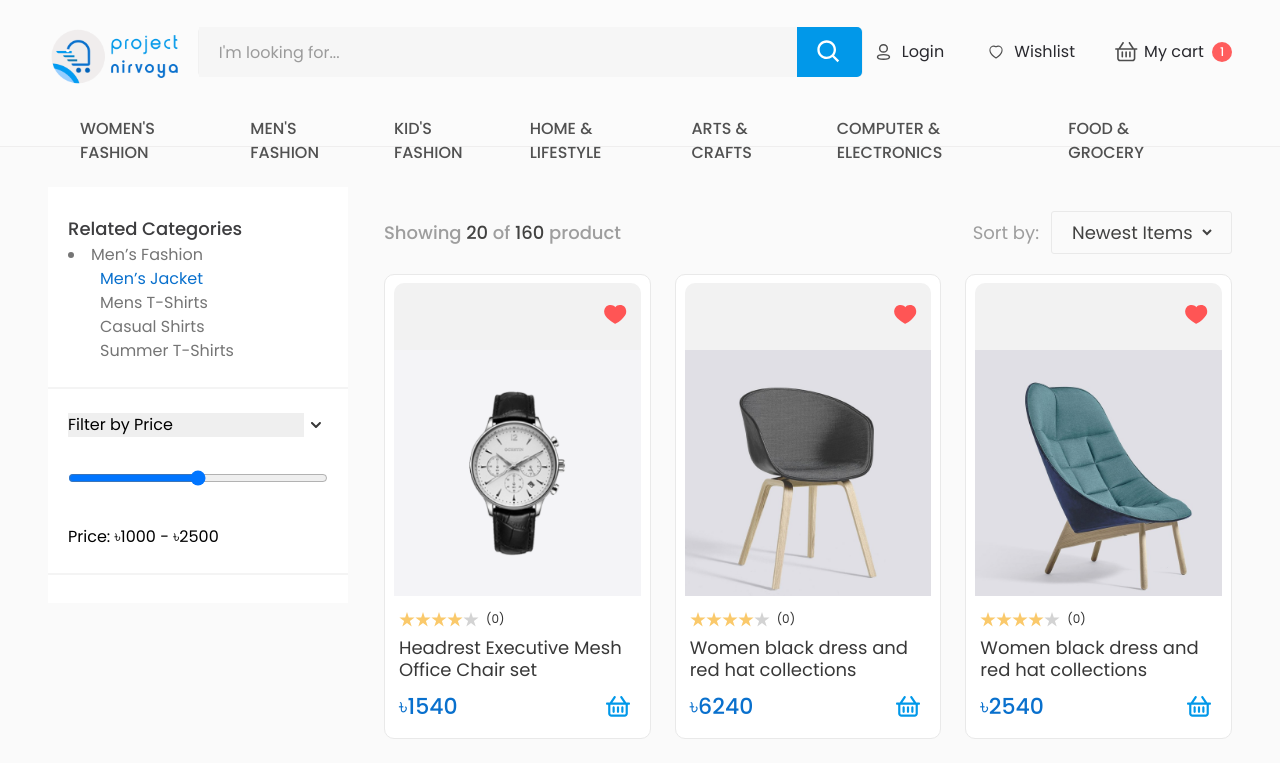
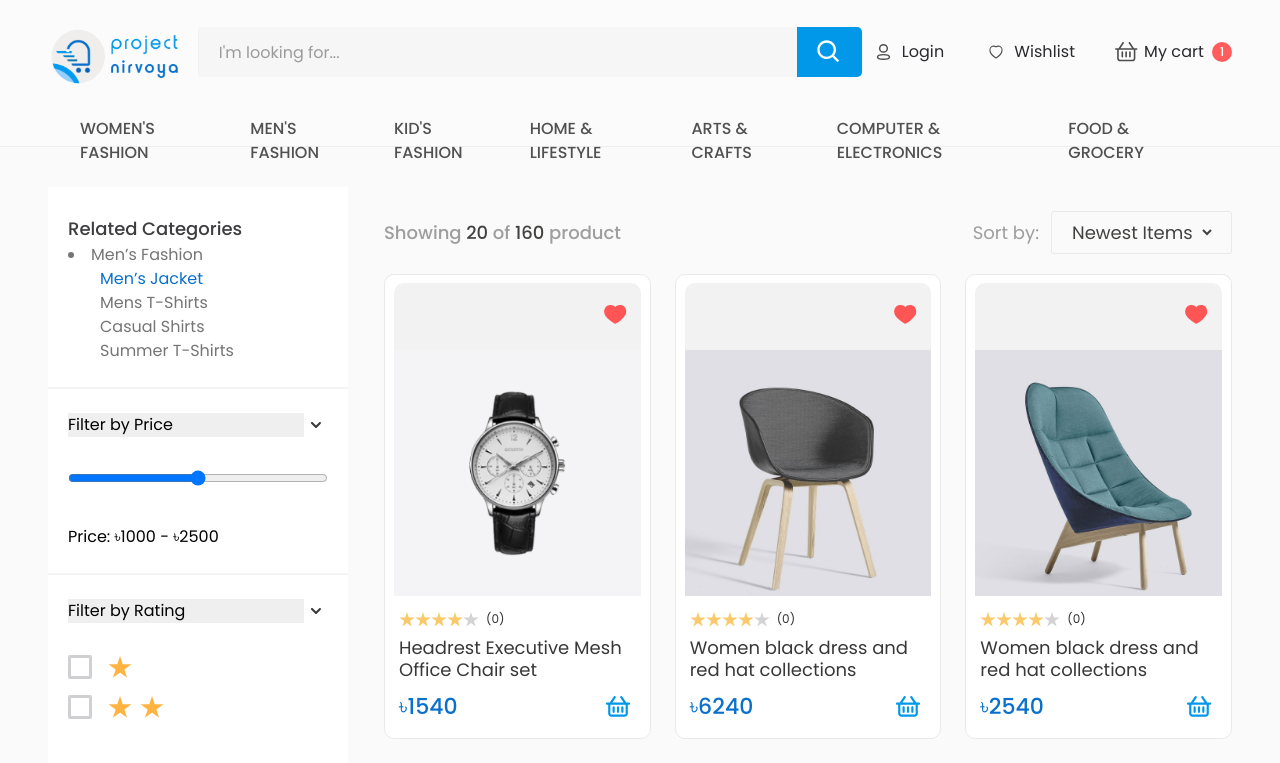
Before and after one commit to nursoftwarebd/glamcart-e-commerce, a Next.js app: page /products in a window 1280 px wide. Shown: the top 763 px of the page. Built offline with nearby package versions, Linux system fonts and the light colour scheme.

Commit message:
checkbox design functions

```diff
--- a/src/components/screen/Products/ProductSidebar.jsx
+++ b/src/components/screen/Products/ProductSidebar.jsx
@@ -1,7 +1,17 @@
+"use client"
 import Image from "next/image";
+import { useState } from "react";
 import bottom from "../../../assets/icons/chevron-down.svg";
+import Checkbox from "./checkbox/Checkbox";
 
 const ProductSidebar = () => {
+  const [isChecked, setIsChecked] = useState(false);
+
+  const handleCheckboxChange = () => {
+    setIsChecked(!isChecked);
+
+  };
+
   return (
     <div className="bg-white py-7 w-[300px]">
       <div className="px-5 pb-6 border-b-[2px] border-borderSide">
@@ -32,6 +42,18 @@ const ProductSidebar = () => {
         </div>
         <p>Price: ৳1000 - ৳2500 </p>
       </div>
+      <div className="px-5 py-6">
+      <div className="flex items-center justify-between w-full">
+          <select className="block appearance-none  w-full outline-none">
+            <option value="option1" className="text-lg leading-7 text-blackSec font-medium" disabled selected hidden>Filter by Rating</option>
+            <option value="option2">Option 2</option>
+            <option value="option3">Option 3</option>
+
+          </select>
+          <Image src={bottom} alt="bottom" className="w-6 h-6" />
+        </div>
+           <Checkbox label="1" checked={isChecked} onChange={handleCheckboxChange} />
+        </div>
     </div>
   );
 };
--- /dev/null
+++ b/src/components/screen/Products/checkbox/Checkbox.jsx
@@ -0,0 +1,95 @@
+import Image from "next/image";
+import checkstar from "../../../../assets/icons/check-star.svg";
+
+const Checkbox = ({ label, checked, onChange }) => {
+  return (
+    <>
+      <div className="mt-8 space-y-4">
+        {/* <label className="flex items-center space-x-2">
+          <input
+            type="checkbox"
+            className="appearance-none w-6 h-6 border-[3px] rounded-sm"
+            checked={checked}
+            onChange={onChange}
+          />
+         ---->> <span>{label}</span>
+        </label> */}
+        <div class="flex items-center space-x-4">
+  <div class="inline-flex items-center">
+    <label
+      class="relative flex items-center cursor-pointer"
+      htmlFor="checkbox1"
+    >
+      <input
+        checked={checked}
+        onChange={onChange}
+        type="checkbox"
+        class="before:content[''] peer relative h-6 w-6 cursor-pointer appearance-none rounded-sm border-[3px] border-checkBorder checked:border-orangeStar checked:bg-orangeStar hover:before:opacity-10"
+        id="checkbox1"
+      />
+      <span class="absolute text-white transition-opacity opacity-0 pointer-events-none top-2/4 left-2/4 -translate-y-2/4 -translate-x-2/4 peer-checked:opacity-100">
+        <svg
+          xmlns="http://www.w3.org/2000/svg"
+          class="h-3.5 w-3.5"
+          viewBox="0 0 20 20"
+          fill="currentColor"
+          stroke="currentColor"
+          stroke-width="1"
+        >
+          <path
+            fill-rule="evenodd"
+            d="M16.707 5.293a1 1 0 010 1.414l-8 8a1 1 0 01-1.414 0l-4-4a1 1 0 011.414-1.414L8 12.586l7.293-7.293a1 1 0 011.414 0z"
+            clip-rule="evenodd"
+          ></path>
+        </svg>
+      </span>
+    </label>
+  </div>
+  <div class="">
+    <Image src={checkstar} alt="check-star" />
+  </div>
+</div>
+
+<div class="flex items-center space-x-4">
+  <div class="inline-flex items-center">
+    <label
+      class="relative flex items-center cursor-pointer"
+      htmlFor="checkbox2"
+    >
+      <input
+        checked={checked}
+        onChange={onChange}
+        type="checkbox"
+        class="before:content[''] peer relative h-6 w-6 cursor-pointer appearance-none rounded-sm border-[3px] border-checkBorder checked:border-orangeStar checked:bg-orangeStar hover:before:opacity-10"
+        id="checkbox2"
+      />
+      <span class="absolute text-white transition-opacity opacity-0 pointer-events-none top-2/4 left-2/4 -translate-y-2/4 -translate-x-2/4 peer-checked:opacity-100">
+        <svg
+          xmlns="http://www.w3.org/2000/svg"
+          class="h-3.5 w-3.5"
+          viewBox="0 0 20 20"
+          fill="currentColor"
+          stroke="currentColor"
+          stroke-width="1"
+        >
+          <path
+            fill-rule="evenodd"
+            d="M16.707 5.293a1 1 0 010 1.414l-8 8a1 1 0 01-1.414 0l-4-4a1 1 0 011.414-1.414L8 12.586l7.293-7.293a1 1 0 011.414 0z"
+            clip-rule="evenodd"
+          ></path>
+        </svg>
+      </span>
+    </label>
+  </div>
+  <div class="flex items-center gap-2">
+    <Image src={checkstar} alt="check-star" />
+    <Image src={checkstar} alt="check-star" />
+  </div>
+</div>
+
+      </div>
+    </>
+  );
+};
+
+export default Checkbox;
--- a/tailwind.config.js
+++ b/tailwind.config.js
@@ -53,6 +53,8 @@ module.exports = {
         blackSec: "#383838",
         grayMenu: "#333333d9",
         imageBack: "#F2F2F2",
+        checkBorder: "#D0D0D2",
+        orangeStar: "#FFB340"
       },
       margin: {
         11.5: "45px",
```
Also changed, not shown: src/assets/icons/check-star.svg (added).
